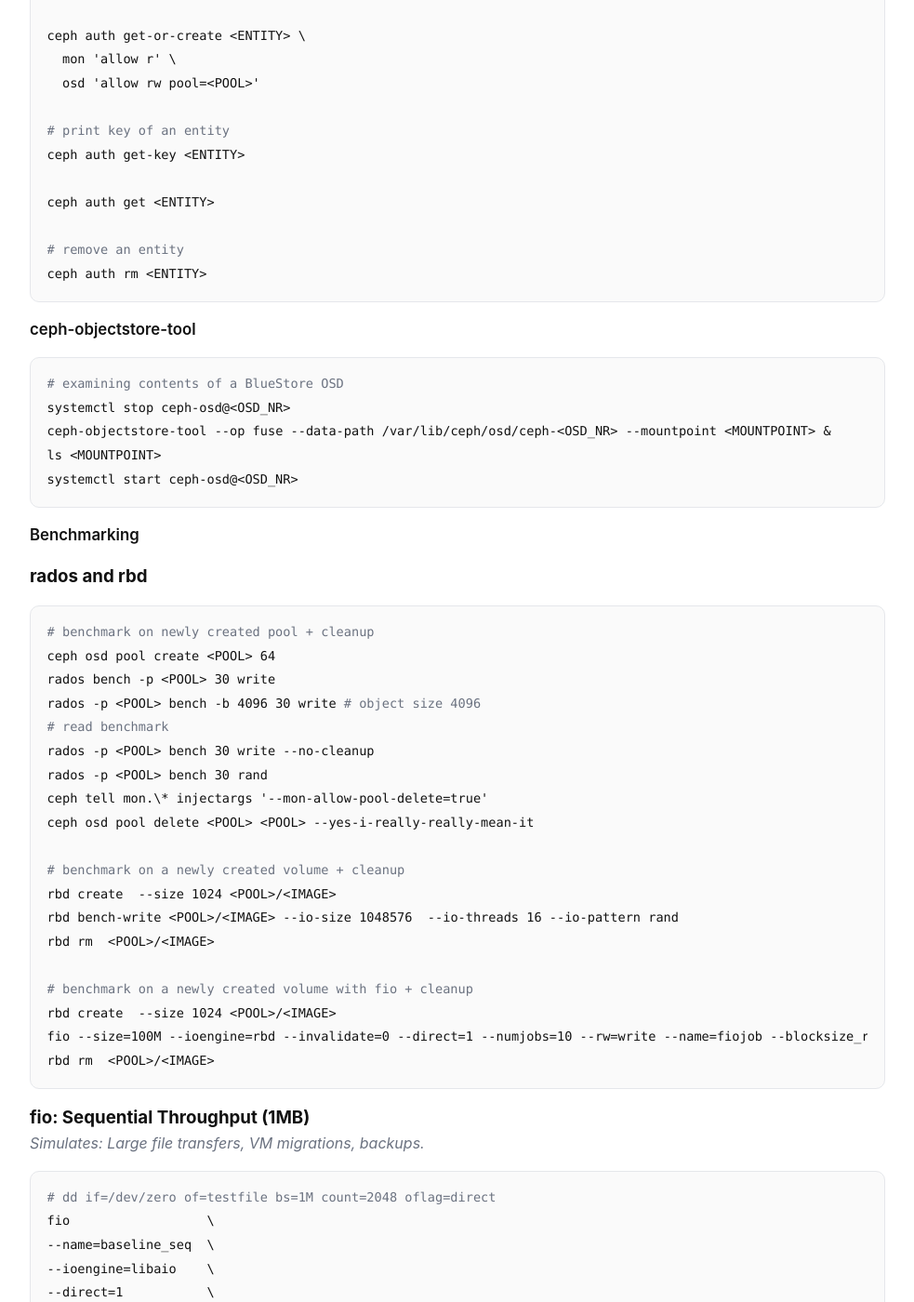
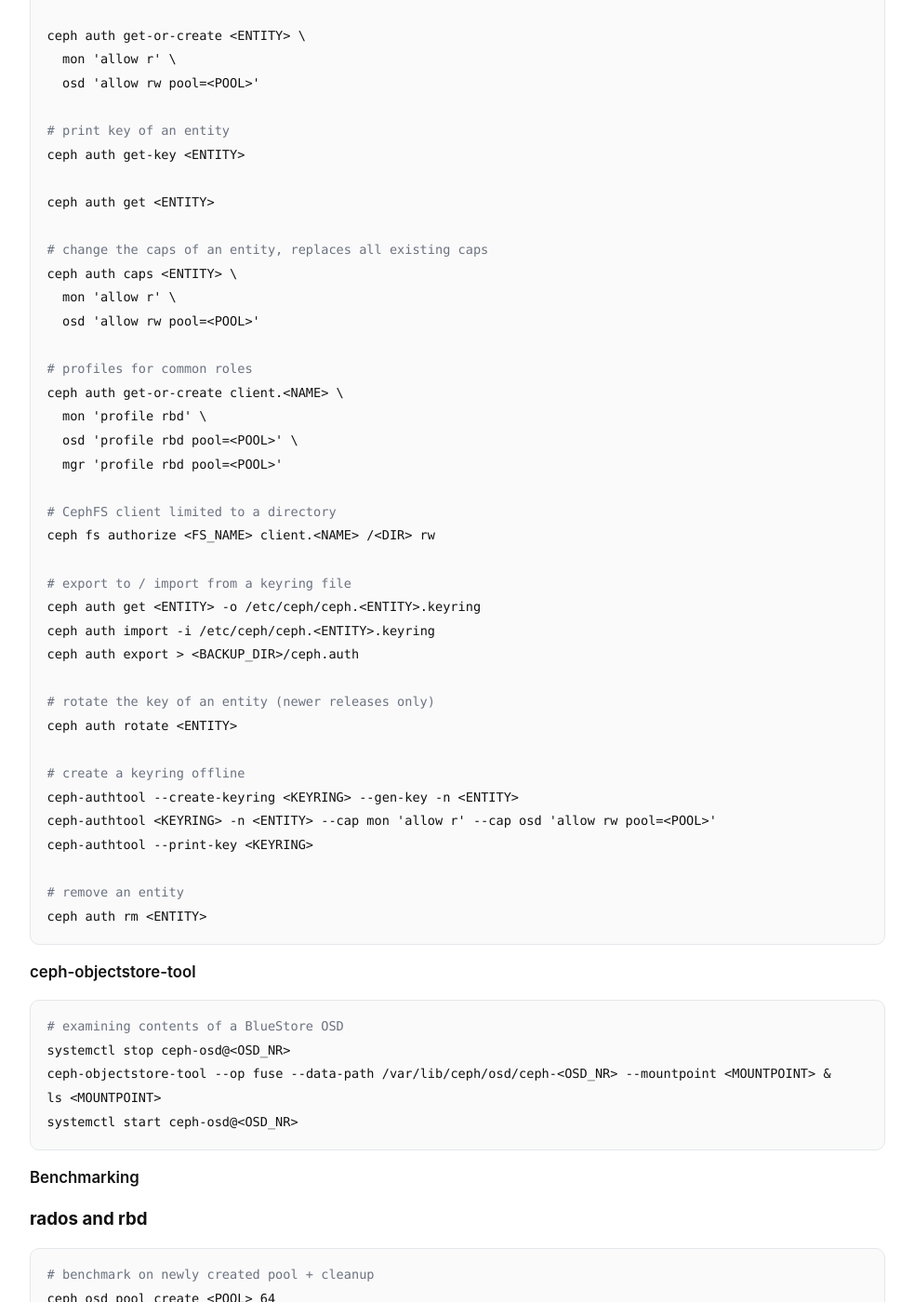
Before and after one commit to codecap/infraguide, a Jekyll site: the page built from cheat-sheets/ceph/index.md, in a window 1280 px wide and 1400 px high, scrolled down 29141 px. Shown: the whole window at 93% size, without its empty margins (148-1131 px from the left). Built offline with Jekyll 4.4.1, drawn with Linux system fonts in a browser that asks for light colours; comment, search, counter and statistics services are not loaded.

Commit message:
upd: ceph cheat sheet extend cephx section
Co-Authored-By: Claude Sonnet 5.5 <noreply@anthropic.com>

````diff
--- a/cheat-sheets/ceph/index.md
+++ b/cheat-sheets/ceph/index.md
@@ -1158,6 +1158,33 @@ ceph auth get-key <ENTITY>
 
 ceph auth get <ENTITY>
 
+# change the caps of an entity, replaces all existing caps
+ceph auth caps <ENTITY> \
+  mon 'allow r' \
+  osd 'allow rw pool=<POOL>'
+
+# profiles for common roles
+ceph auth get-or-create client.<NAME> \
+  mon 'profile rbd' \
+  osd 'profile rbd pool=<POOL>' \
+  mgr 'profile rbd pool=<POOL>'
+
+# CephFS client limited to a directory
+ceph fs authorize <FS_NAME> client.<NAME> /<DIR> rw
+
+# export to / import from a keyring file
+ceph auth get <ENTITY> -o /etc/ceph/ceph.<ENTITY>.keyring
+ceph auth import -i /etc/ceph/ceph.<ENTITY>.keyring
+ceph auth export > <BACKUP_DIR>/ceph.auth
+
+# rotate the key of an entity (newer releases only)
+ceph auth rotate <ENTITY>
+
+# create a keyring offline
+ceph-authtool --create-keyring <KEYRING> --gen-key -n <ENTITY>
+ceph-authtool <KEYRING> -n <ENTITY> --cap mon 'allow r' --cap osd 'allow rw pool=<POOL>'
+ceph-authtool --print-key <KEYRING>
+
 # remove an entity
 ceph auth rm <ENTITY>
 ```
````
